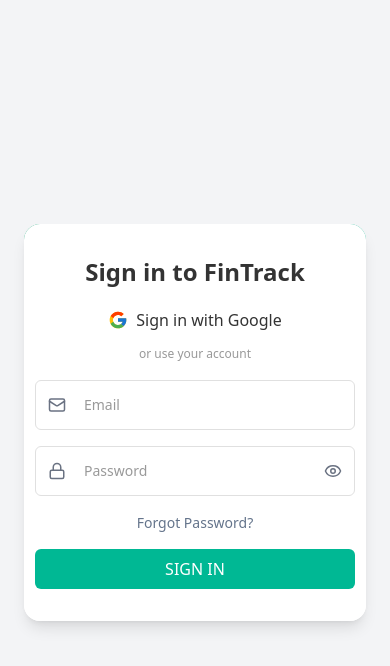
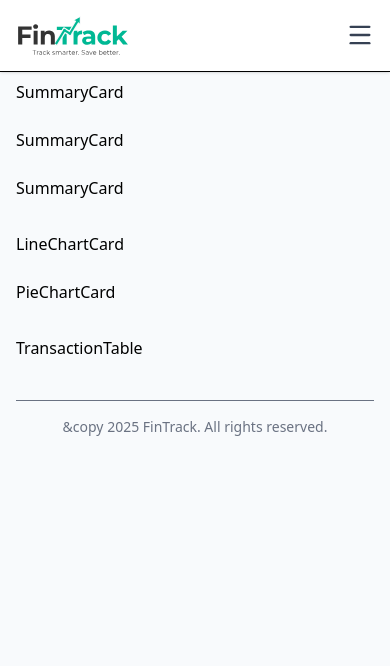
Before and after one commit to CodeWithPiyush0/fintrack-frontend, a React (Vite) app: page /dashboard in a window 390 px wide. Before the commit this address led to /. Shown: the top 666 px of the page. Built offline with nearby package versions, Linux system fonts and the light colour scheme; sample sign-in values are in the browser's storage.

Commit message:
added responsive navbar component to dashboard, fixed few bugs

```diff
--- a/package.json
+++ b/package.json
@@ -19,6 +19,7 @@
     "react-hot-toast": "^2.6.0",
     "react-icons": "^5.5.0",
     "react-router-dom": "^7.9.5",
+    "recharts": "^3.4.1",
     "tailwindcss": "^4.1.16"
   },
   "devDependencies": {
--- a/src/App.jsx
+++ b/src/App.jsx
@@ -1,6 +1,6 @@
 import { BrowserRouter as Router, Routes, Route } from "react-router-dom";
 import AuthPage from "./components/AuthPage";
-import Dashboard from "./components/Dashboard";
+import Dashboard from "./pages/Dashboard";
 import ProtectedRoute from "./routes/ProtectedRoute";
 import { AuthProvider } from "./context/AuthContext";
 import { Toaster } from "react-hot-toast";
--- /dev/null
+++ b/src/components/LineChartCard.jsx
@@ -0,0 +1,9 @@
+import React from 'react'
+
+const LineChartCard = () => {
+  return (
+    <div>LineChartCard</div>
+  )
+}
+
+export default LineChartCard
--- /dev/null
+++ b/src/components/Navbar.jsx
@@ -0,0 +1,101 @@
+import { useState } from "react"
+import { NavLink, useNavigate } from "react-router-dom"
+import { LogOut, Menu, X, UserCircle } from "lucide-react"
+import logo from "../assets/logo.svg"
+import { useAuth } from "../context/AuthContext"
+
+const Navbar = () => {
+    const { logout } = useAuth();
+    const navigate = useNavigate();
+    const [menuOpen, setMenuOpen] = useState(false);
+
+    const handleLogout = () => {
+        logout();
+        navigate("/");
+    }
+
+    const navItems = [
+        { name: "Dashboard", path: "/dashboard" },
+        { name: "Transactions", path: "/transactions" },
+        { name: "Budget", path: "/budget" },
+        { name: "Goals", path: "/goals" },
+        { name: "Reports", path: "/reports" },
+    ];
+
+    return (
+        <nav className="bg-white shadow-sm fixed w-full z-20 top-0 left-0">
+            <div className="max-w-7xl mx-auto px-4 py-4 flex justify-between items-center">
+                <div
+                    className="flex items-center gap-2 cursor-pointer"
+                    onClick={() => navigate("/dashboard")}
+                >
+                    <img src={logo} alt="Fintrack logo" className="w-28" />
+                </div>
+
+                <div className="hidden md:flex items-center gap-8 text-gray-700 font-regular">
+                    {navItems.map((item) => (
+                        <NavLink
+                            key={item.name}
+                            to={item.path}
+                            className={({ isActive }) =>
+                                `relative group pb-1 transition-all duration-300 ${isActive ? "text-[#00b894]" : "hover:text-[#00b894]"
+                                }`
+                            }
+                        >
+                            {item.name}
+                            <span className="absolute left-0 bottom-0 w-0 h-[2px] bg-[#00B894] transition-all duration-300 group-hover:w-full"></span>
+
+                        </NavLink>
+                    ))}
+                </div>
+
+                <div className="hidden md:flex items-center gap-4">
+                    <UserCircle className="w-6 h-6 text-gray-600 hover:text-[#00b894]" />
+                    <LogOut
+                        onClick={handleLogout}
+                        className="w-6 h-6 text-gray-600 cursor-pointer hover:text-[#00b894] transition"
+                    />
+                </div>
+
+                <button
+                    className="md:hidden text-gray-700"
+                    onClick={() => setMenuOpen(!menuOpen)}
+                >
+                    {menuOpen ? <X size={28} /> : <Menu size={28} />}
+                </button>
+            </div>
+
+            {/* Mobile menu */}
+            <div
+                className={`md:hidden bg-white border-t transition-all duraiton-300 overflow-hidden ${menuOpen ? "max-h-96" : "max-h-0"
+                    }`}
+            >
+                <div className="flex flex-col items-center py-4 space-y-4  text-gray-700 font-regular">
+                    {navItems.map((item) => (
+                        <NavLink
+                            key={item.name}
+                            to={item.path}
+                            onClick={() => setMenuOpen(false)}
+                            className={({ isActive }) =>
+                                `relative pb-1 transition-all duration-300 ${isActive ? "text-[#00b894]" : "hover:text-[#00b894]"
+                                }`
+                            }
+                        >
+                            {item.name}
+                        </NavLink>
+                    ))}
+
+                    <div className="flex items-center gap-4 pt-2 border-t w-full justify-center">
+                        <UserCircle className="w-6 h-6 text-gray-600 hover:text-[#00b894]" />
+                        <LogOut
+                            onClick={handleLogout}
+                            className="w-6 h-6 text-gray-600 cursor-pointer hover:text-[#00b894] trnasition"
+                        />
+                    </div>
+                </div>
+            </div>
+        </nav>
+    )
+}
+
+export default Navbar
--- /dev/null
+++ b/src/components/PieChartCard.jsx
@@ -0,0 +1,9 @@
+import React from 'react'
+
+const PieChartCard = () => {
+  return (
+    <div>PieChartCard</div>
+  )
+}
+
+export default PieChartCard
--- /dev/null
+++ b/src/components/SummaryCard.jsx
@@ -0,0 +1,9 @@
+import React from 'react'
+
+const SummaryCard = () => {
+  return (
+    <div>SummaryCard</div>
+  )
+}
+
+export default SummaryCard
--- /dev/null
+++ b/src/components/TransactionTable.jsx
@@ -0,0 +1,9 @@
+import React from 'react'
+
+const TransactionTable = () => {
+  return (
+    <div>TransactionTable</div>
+  )
+}
+
+export default TransactionTable
--- a/src/context/AuthContext.jsx
+++ b/src/context/AuthContext.jsx
@@ -5,12 +5,14 @@
 export const AuthProvider = ({ children }) => {
 
     const [user, setUser] = useState(null);
+    const [loading, setLoading] = useState(true);
 
     useEffect(() => {
         const storedUser = localStorage.getItem("user");
         if (storedUser) {
             setUser(JSON.parse(storedUser));
         }
+        setLoading(false);
     }, []);
 
     const login = (userData) => {
@@ -27,7 +29,7 @@
     const isAuthenticated = !!user;
 
     return (
-        <AuthContext.Provider value={{ user, login, logout, isAuthenticated }}>
+        <AuthContext.Provider value={{ user, login, logout, isAuthenticated, loading }}>
             {children}
         </AuthContext.Provider>
     );
--- /dev/null
+++ b/src/pages/Dashboard.jsx
@@ -0,0 +1,39 @@
+import { useAuth } from "../context/AuthContext"
+import Navbar from "../components/Navbar"
+import SummaryCard from "../components/SummaryCard"
+import LineChartCard from "../components/LineChartCard"
+import PieChartCard from "../components/PieChartCard"
+import TransactionTable from "../components/TransactionTable"
+
+const Dashboard = () => {
+
+    const { user } = useAuth();
+
+  return (
+    <div className="min-h-screen bg-[#f8fafc] font-inter">
+        <Navbar />
+
+        <div className="max-w-7xl mx-auto px-4 py-8 space-y-8">
+            <div className="grid grid-cols-1 sm:grid-cols-2 lg:grid-cols-4 gap-6">
+                <SummaryCard title="Total Balance" amount="₹45,320" change="+2,150 this month" changeType="positive"/>
+                <SummaryCard title="Total Income" amount="₹25,800" change="+12% from last month" changeType="positive"/>
+                <SummaryCard title="Total Expense" amount="₹18,600" change="-8% from last month" changeType="negative"/>
+                <SummaryCard title="Saving Rate" amount="28%" change="+3% improvement" changeType="positive"/>
+            </div>
+
+            <div className="grid grid-cols-1 lg:grid-cols-2 gap-6">
+                <LineChartCard />
+                <PieChartCard />
+            </div>
+
+            <TransactionTable />
+
+            <footer className="border-t mt-10 py-4 text-center text-sm text-gray-500">
+                &copy 2025 FinTrack. All rights reserved.
+            </footer>
+        </div>
+    </div>
+  )
+}
+
+export default Dashboard
--- a/src/routes/ProtectedRoute.jsx
+++ b/src/routes/ProtectedRoute.jsx
@@ -2,7 +2,15 @@
 import { useAuth } from '../context/AuthContext';
 
 const ProtectedRoute = ({ children }) => {
-    const { isAuthenticated } = useAuth();
+    const { isAuthenticated, loading } = useAuth();
+
+    if(loading) {
+        return (
+            <div className='flex justify-center items-center h-screen bg-gray-50'>
+                <div className='w-8 h-8 border-4 border-[#00b894] border-t-transparent rounded-full animate-spin'></div>
+            </div>
+        );
+    }
 
     if (!isAuthenticated) {
         return <Navigate to="/" replace />;
```
Also changed, not shown: src/assets/Logo.svg (added), 1 other file (tests, documents, lock files or other folders).
